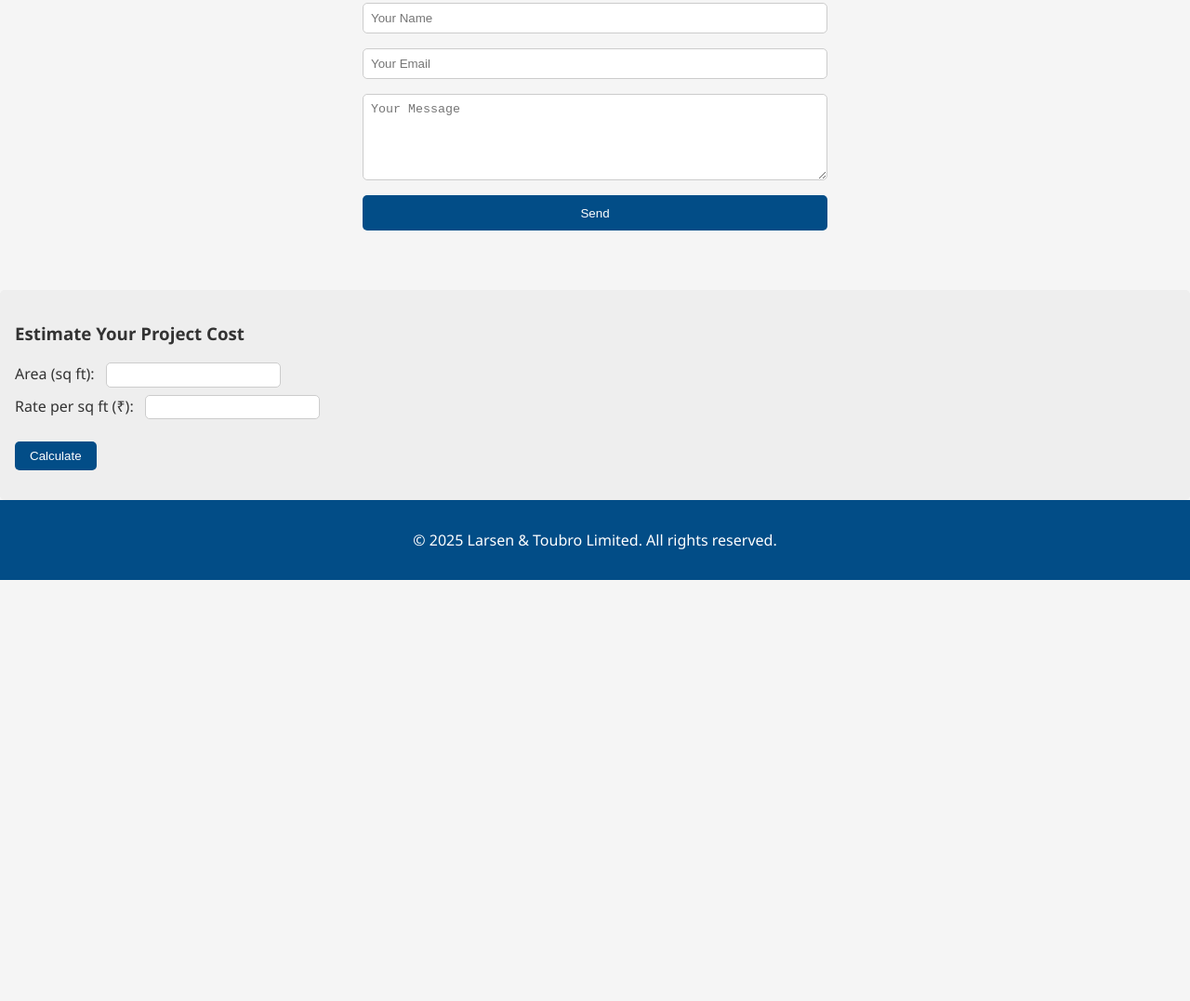
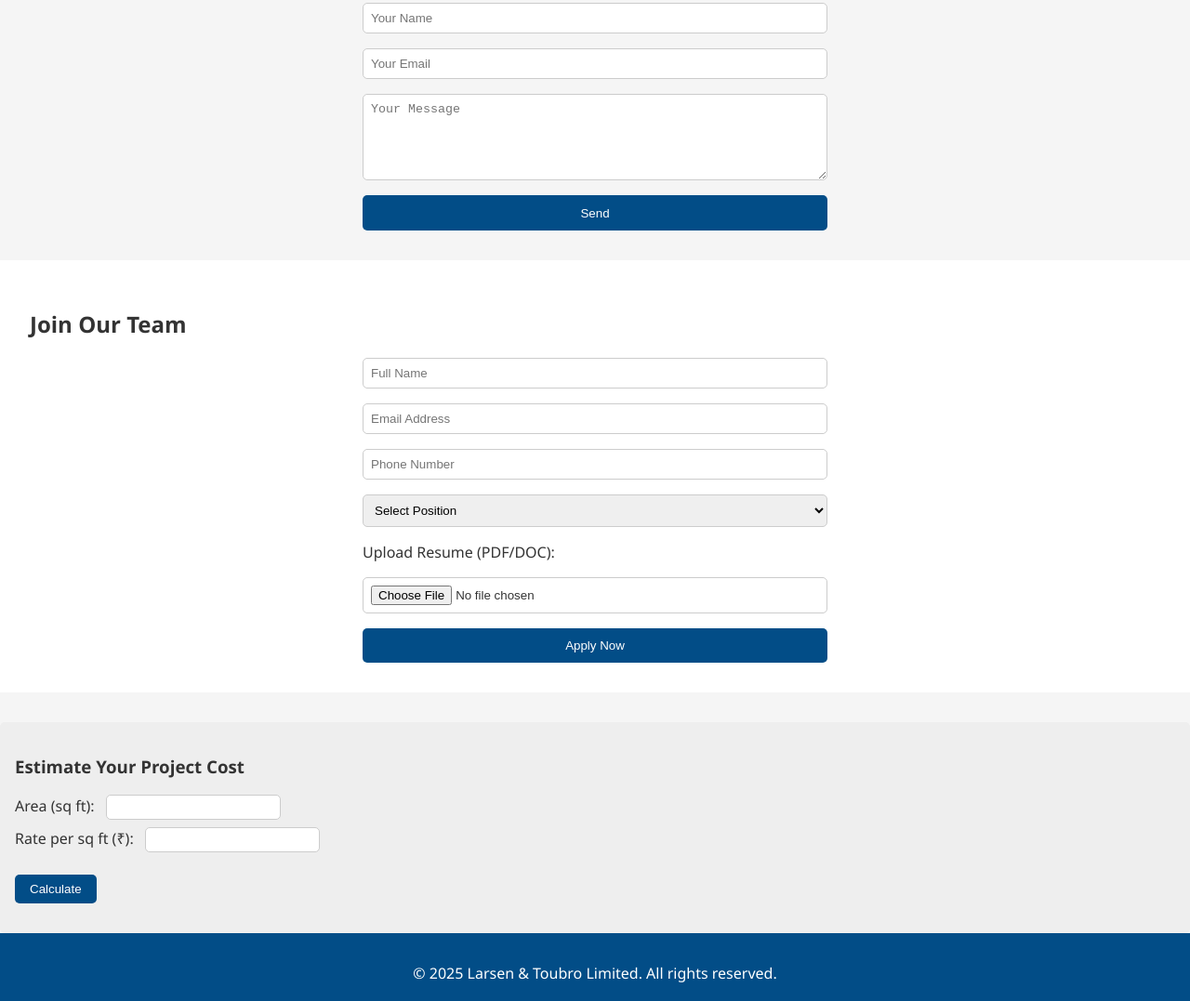
Before and after one commit to rajeshshambudu/javascript, a plain HTML site: page index.html in a window 1280 px wide. Shown: the part 1929-3006 px from the top of the page at 93% size. Before the commit the page ends 2553 px from the top, so only its background shows below. Drawn offline with Linux system fonts and the light colour scheme.

Commit message:
Update index.html

```diff
--- a/index.html
+++ b/index.html
@@ -85,6 +85,25 @@
     </form>
   </section>
 
+  <section id="careers">
+  <h2>Join Our Team</h2>
+  <form enctype="multipart/form-data">
+    <input type="text" placeholder="Full Name" required />
+    <input type="email" placeholder="Email Address" required />
+    <input type="tel" placeholder="Phone Number" required />
+    <select required>
+      <option value="">Select Position</option>
+      <option value="civil">Civil Engineer</option>
+      <option value="mechanical">Mechanical Engineer</option>
+      <option value="it">IT Specialist</option>
+    </select>
+    <label>Upload Resume (PDF/DOC):</label>
+    <input type="file" accept=".pdf,.doc,.docx" required />
+    <button type="submit">Apply Now</button>
+  </form>
+</section>
+
+
   <div class="quote-calculator">
   <h3>Estimate Your Project Cost</h3>
   <label>Area (sq ft): <input type="number" id="area" /></label>
```
